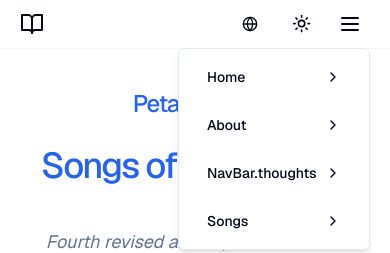
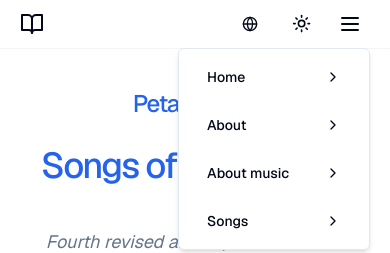
Before and after one commit to mkireva/songbook, a Next.js app: page /en in a window 390 px wide. Both pictures are taken after a click on the button 350 px from the left and 24 px from the top of the page. Shown: the top 253 px of the page. Built offline with nearby package versions, Linux system fonts and the light colour scheme.

Commit message:
fix: messages

```diff
--- a/src/app/[locale]/NavBar.tsx
+++ b/src/app/[locale]/NavBar.tsx
@@ -102,7 +102,7 @@ export default function Component() {
                   prefetch={false}
                   onClick={handleMenuClose}
                 >
-                  {t("thoughts")}
+                  {t("Thoughts")}
                   <ChevronRightIcon className="h-4 w-4" />
                 </Link>
               </DropdownMenuItem>
```
